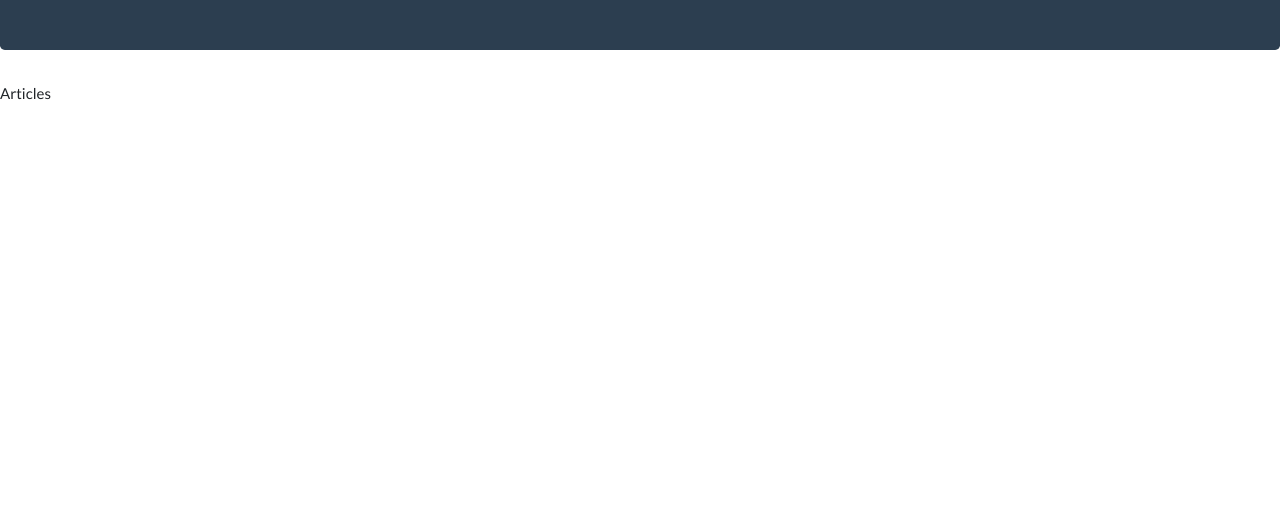
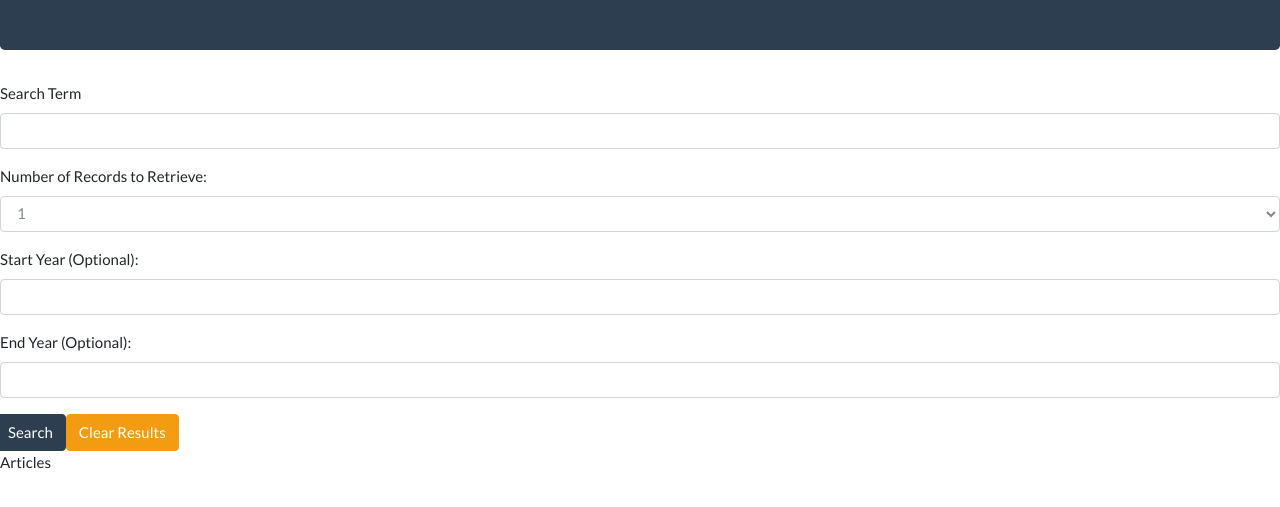
Before and after one commit to mmeleen/nyt-search_group5, a plain HTML site: page index.html in a window 1280 px wide. Shown: the part 161-668 px from the top of the page. Drawn offline with nearby package versions, Linux system fonts and the light colour scheme.

Commit message:
Form with all input fields, submit and clear btns

```diff
--- a/index.html
+++ b/index.html
@@ -24,7 +24,30 @@
   <div class="search-container">
     <form>
       <div class="form-group">
-
+        <label for="search-term">Search Term</label>
+        <input type="text" class="form-control" id="search-term" placeholder="">
+      </div>
+      <div class="form-group">
+        <label for="num-records">Number of Records to Retrieve:</label>
+        <select class="form-control" id="num-records">
+          <option>1</option>
+          <option>2</option>
+          <option>3</option>
+          <option>4</option>
+          <option>5</option>
+        </select>
+      </div>
+      <div class="form-group">
+        <label for="start-year">Start Year (Optional):</label>
+        <input type="number" class="form-control" id="start-year" placeholder="">
+      </div>
+      <div class="form-group">
+        <label for="end-year">End Year (Optional):</label>
+        <input type="number" class="form-control" id="end-year" placeholder="">
+      </div>
+      <div class="form-row">
+        <button id="search-btn" type="submit" class="btn btn-primary">Search</button>
+        <button id="clear-btn" type="button" class="btn btn-warning">Clear Results</button>
       </div>
     </form>
   </div>
```
